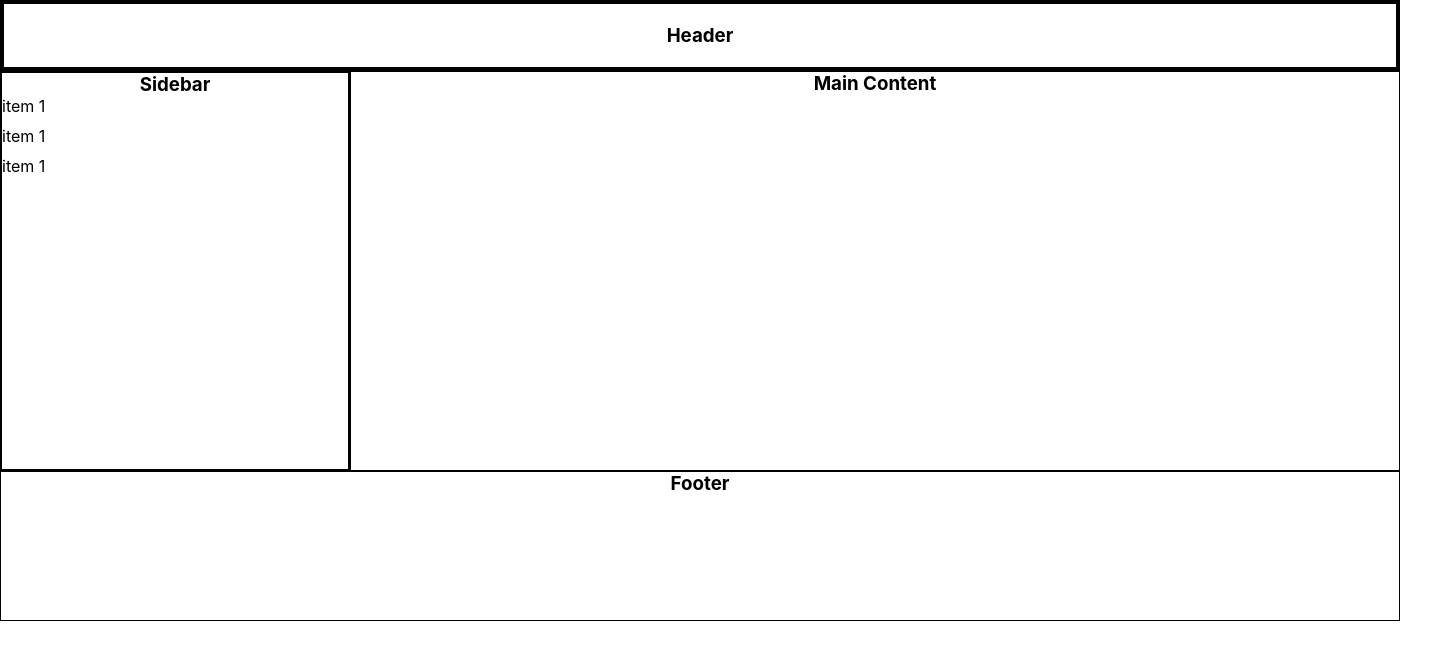
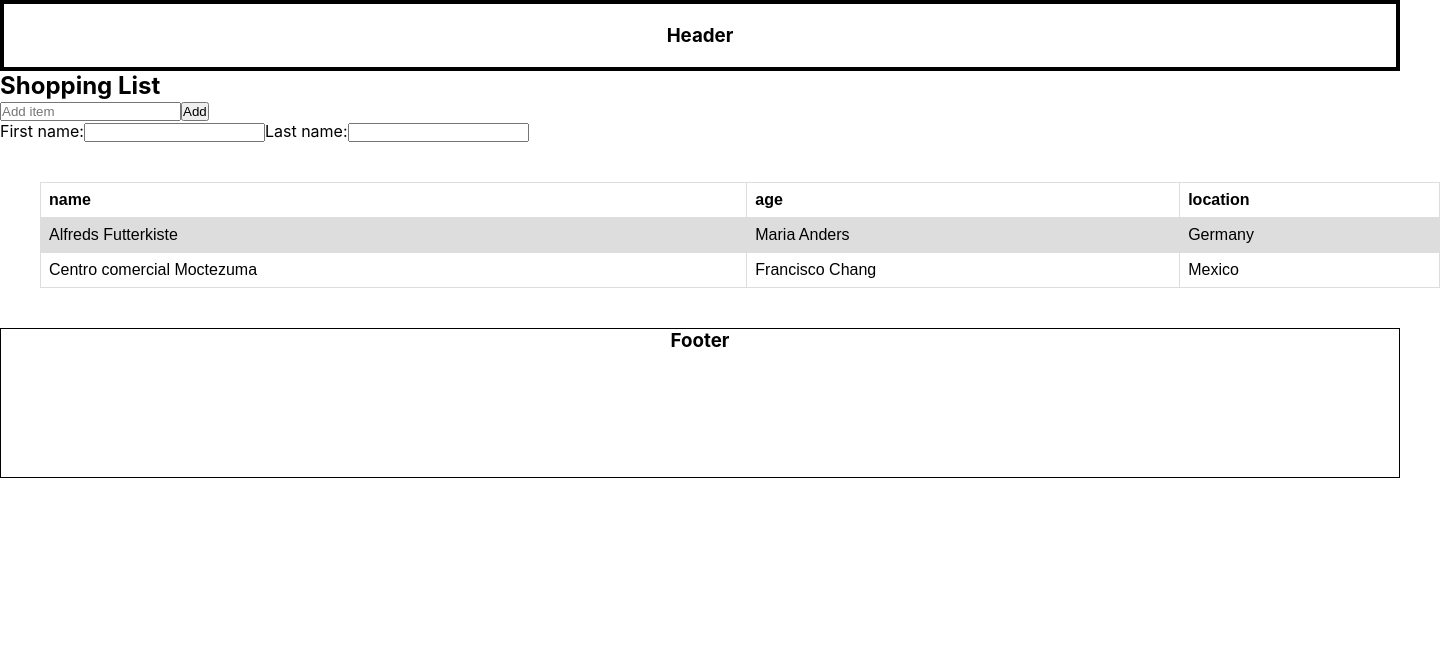
Before and after one commit to Namean/flagship, a React (Create React App) app: page / in a window 1280 px wide. Shown: the top 660 px of the page, 1440 px wide, since content can reach past the window. Built offline with nearby package versions, Linux system fonts and the light colour scheme.

Commit message:
added Table component

```diff
--- a/src/App.css
+++ b/src/App.css
@@ -45,6 +45,25 @@
   height: 150px;
 }
 
+/* TABLE / Table.component.css */
+table {
+  font-family: arial, sans-serif;
+  border-collapse: collapse;
+  width: 100%;
+  margin: 40px;
+}
+
+td,
+th {
+  border: 1px solid #dddddd;
+  text-align: left;
+  padding: 8px;
+}
+
+tr:nth-child(even) {
+  background-color: #dddddd;
+}
+
 /* .App {
   text-align: center;
 }
--- a/src/App.js
+++ b/src/App.js
@@ -8,12 +8,19 @@ import { MainContent } from "./components/MainContent.component";
 import { Sidebar } from "./components/Sidebar.component";
 import { FlexContainer } from "./components/FlexContainer.component";
 import { Footer } from "./components/Footer.component";
+import { Form, FormInput } from "./components/Form.component";
+import { Table } from "./components/table/Table.component";
+import ShoppingList from "./components/list/ShoppingList.component";
 
 function App() {
   return (
     <div className="App">
       <Header />
-      <FlexContainer children={[<Sidebar />, <MainContent />]} />
+      <ShoppingList />
+      <Form />
+      <Table />
+      {/* <FlexContainer children={[<Sidebar />, <MainContent />]} /> */}
+      {/* <FlexContainer children={[<Sidebar />, <MainContent />]} /> */}
       <Footer />
     </div>
   );
--- /dev/null
+++ b/src/components/Form.component.jsx
@@ -0,0 +1,38 @@
+import React from "react";
+
+const firstNameFormInputConfig = {
+  htmlFor: "fname",
+  innerText: "First name:",
+  type: "text",
+  id: "fname",
+  name: "fname",
+};
+
+const lastNameFormInputConfig = {
+  htmlFor: "lname",
+  innerText: "Last name:",
+  type: "text",
+  id: "lname",
+  name: "lname",
+};
+
+const FormInput = ({ props }) => {
+  const { htmlFor, innerText, type, id, name } = props;
+  return (
+    <>
+      <label htmlFor={htmlFor}>{innerText}</label>
+      <input type={type} id={id} name={name} />
+    </>
+  );
+};
+
+const Form = () => {
+  return (
+    <form>
+      <FormInput props={firstNameFormInputConfig} />
+      <FormInput props={lastNameFormInputConfig} />
+    </form>
+  );
+};
+
+export { Form, FormInput };
--- /dev/null
+++ b/src/components/list/ShoppingList.component.jsx
@@ -0,0 +1,45 @@
+import React, { useState } from "react";
+
+function ShoppingList() {
+  const [items, setItems] = useState([]);
+  const [newItem, setNewItem] = useState("");
+
+  const handleInputChange = (event) => {
+    setNewItem(event.target.value);
+  };
+
+  const addItem = () => {
+    if (newItem.trim() !== "") {
+      setItems([...items, { id: Date.now(), name: newItem.trim() }]);
+      setNewItem("");
+    } // displayToastMessageAddItem
+  };
+
+  const removeItem = (id) => {
+    setItems(items.filter((item) => item.id !== id));
+    // displayToastMessageRemoveItem
+  };
+
+  return (
+    <div>
+      <h2>Shopping List</h2>
+      <input
+        type="text"
+        value={newItem}
+        onChange={handleInputChange}
+        placeholder="Add item"
+      />
+      <button onClick={addItem}>Add</button>
+      <ul>
+        {items.map((item) => (
+          <li key={item.id}>
+            {item.name}
+            <button onClick={() => removeItem(item.id)}>Remove</button>
+          </li>
+        ))}
+      </ul>
+    </div>
+  );
+}
+
+export default ShoppingList;
--- /dev/null
+++ b/src/components/table/Table.component.jsx
@@ -0,0 +1,50 @@
+import React from "react";
+
+function TableBuilder() {}
+
+const Table = () => {
+  const data = [
+    ["name", "age", "location"],
+    ["John Doe", "30", "New York, NY"],
+    ["Jane Smith", "25", "Los Angeles, CA"],
+    ['Bob"Bobson"', "40", "San Francisco"],
+    ["Address", "City", "State"],
+    ["123 Some St,\nSome City", "NY", "10001"],
+  ];
+
+  const w3data = [
+    ["Company", "Contact", "Country"],
+    ["John Doe", "30", "New York, NY"],
+    ["Jane Smith", "25", "Los Angeles, CA"],
+    ['Bob"Bobson"', "40", "San Francisco"],
+    ["Address", "City", "State"],
+    ["123 Some St,\nSome City", "NY", "10001"],
+  ];
+
+  const headers = data[0];
+  const tableHeaders = headers.map((v) => <th>{v}</th>);
+  const tableData = data.slice(1, Infinity).map((v) => <td>{v}</td>);
+
+  return (
+    <table>
+      <tr>
+        {/* <th>Company</th>
+        <th>Contact</th>
+        <th>Country</th> */}
+        {tableHeaders}
+      </tr>
+      <tr>
+        <td>Alfreds Futterkiste</td>
+        <td>Maria Anders</td>
+        <td>Germany</td>
+      </tr>
+      <tr>
+        <td>Centro comercial Moctezuma</td>
+        <td>Francisco Chang</td>
+        <td>Mexico</td>
+      </tr>
+    </table>
+  );
+};
+
+export { Table };
```
Also changed, not shown: notes/react/react.forms.md (added, +24 -0 lines), notes/react/react.table.md (added, +24 -0 lines).
